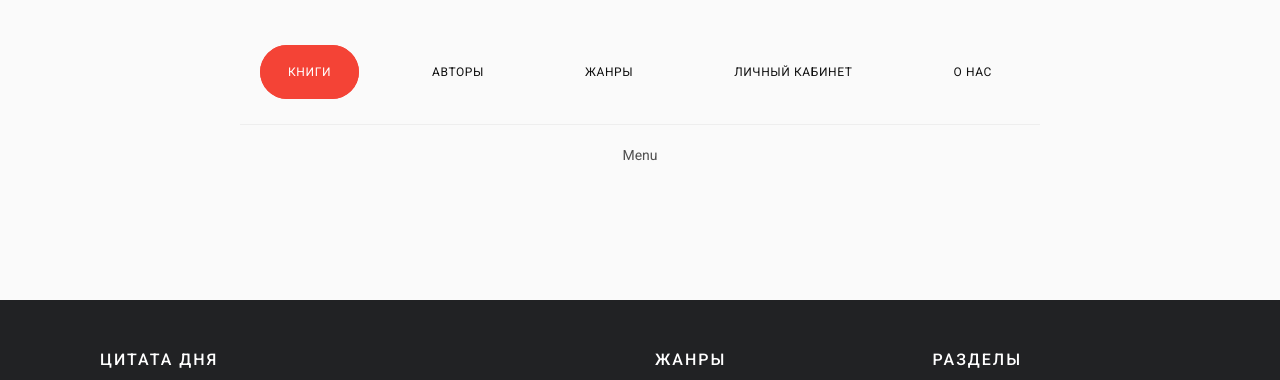
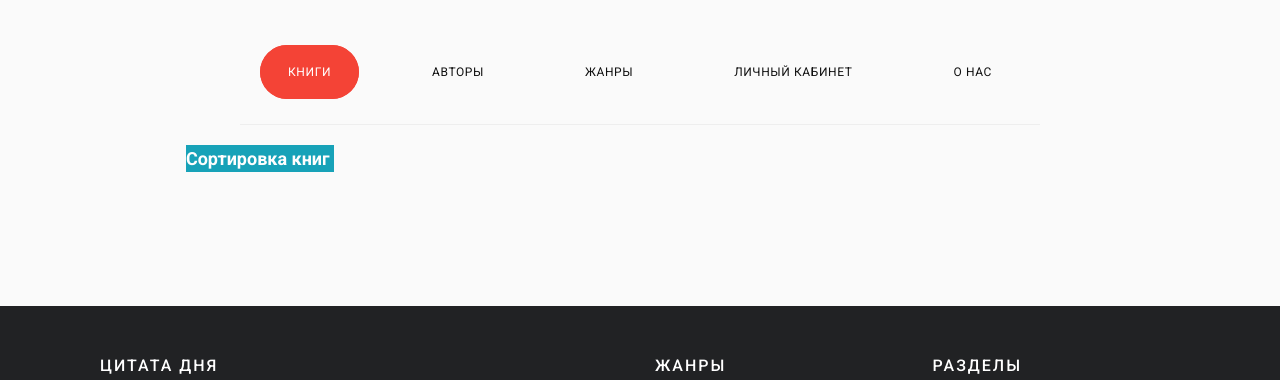
Before and after one commit to przlv/AppReader, a Python web app: template reader/templates/index.html in a window 1280 px wide. Shown: the top 380 px of the page. Run offline with Jinja, Linux system fonts and the light colour scheme; the template is opened without the code that fills it, so the values that code supplies are empty; some libraries are stand-ins or nearby versions.

Commit message:
SortNiceWork
sheeeeeeeeeeeeeeeeeeeeeeeesh

```diff
--- a/reader/static/css/authors.css
+++ b/reader/static/css/authors.css
@@ -90,3 +90,74 @@
  input[type="submit"]:hover {
    opacity: 0.9;
  }
+
+ .custom-dropdown {
+   border: none !important;
+   background-color: #17a2b8;
+   font-size: 18px;
+   font-weight: bold;
+
+}
+.custom-dropdown > a {
+   color: rgb(255, 254, 254);
+ }
+.custom-dropdown > a .arrow {
+   display: inline-block;
+   position: relative;
+   transition: .3s transform ease;
+   transition: .3s transform ease;
+   transition: .3s transform ease;
+}
+.custom-dropdown.show > a .arrow {
+  transform: rotate(-180deg);
+  transform: rotate(-180deg);
+   transform: rotate(-180deg);
+}
+.custom-dropdown .btn:active, .custom-dropdown .btn:focus {
+  box-shadow: none !important;
+  box-shadow: none !important;
+  outline: none;
+}
+.custom-dropdown .btn.btn-custom {
+  border: 1px solid #efefef;
+}
+
+.custom-dropdown hr {
+  display: block;
+  height: 1px;
+  border: 0;
+  border-top: 1px solid #e9ecef;
+  margin: .5em 0;
+  padding: 0;
+ }
+.custom-dropdown .dropdown-menu {
+  border: 1px solid transparent !important;
+  box-shadow: 0 15px 30px 0 rgba(0, 0, 0, 0.2);
+  box-shadow: 0 15px 30px 0 rgba(0, 0, 0, 0.2);
+  margin-top: -10px !important;
+  padding: 20px 0;
+  border-radius: 0;
+  background: rgb(255, 255, 255);
+  transition: .3s margin-top ease, .3s opacity ease, .3s visibility ease;
+  transition: .3s margin-top ease, .3s opacity ease, .3s visibility ease;
+  transition: .3s margin-top ease, .3s opacity ease, .3s visibility ease;
+ }
+.custom-dropdown .dropdown-menu.active {
+    opacity: 1;
+    visibility: visible;
+    margin-top: 0px !important; }
+.custom-dropdown .dropdown-menu a {
+   font-size: 14px;
+   padding: 8px 20px;
+   position: relative;
+   color: #000; }
+.custom-dropdown .dropdown-menu a:last-child {
+   border-bottom: none; }
+ .custom-dropdown .dropdown-menu a .icon {
+   margin-right: 15px;
+   display: inline-block; }
+.custom-dropdown .dropdown-menu a:hover, .custom-dropdown .dropdown-menu a:active, .custom-dropdown .dropdown-menu a:focus {
+   background: #17a2b8;
+   color: #000; }
+.custom-dropdown .dropdown-menu a:hover .number, .custom-dropdown .dropdown-menu a:active .number, .custom-dropdown .dropdown-menu a:focus .number {
+   color: #fff; }
--- a/reader/templates/index.html
+++ b/reader/templates/index.html
@@ -5,27 +5,22 @@
 <link href="{{ url_for('static', filename='css/authors.css') }}" rel="stylesheet">
 
 <div class="container">
-    <div class="row justify-content-center text-center">
-        <div class="col-md-5">
+    <div class="row justify-content-left text-center">
+        <div class="col-md-4">
             <div class="dropdown custom-dropdown">
                 <a href="#" data-toggle="dropdown" class="align-items-center dropdown-link " aria-haspopup="true"
                     aria-expanded="false" data-offset="-70, 20">
-                    Menu
+                    Сортировка книг
                     <span class="arrow icon-keyboard_arrow_down"></span>
                 </a>
                 <div class="dropdown-menu" aria-labelledby="dropdownMenuButton">
-                    <h3 class="menu-heading">Help &amp; Feedback</h3>
-                    <a class="dropdown-item" href="/1"> <span class="icon icon-dashboard"></span> Getting started</a>
-                    <a class="dropdown-item" href="/2"><span class="icon icon-mail_outline"></span>Help center <span
-                            class="number">3</span></a>
-                    <a class="dropdown-item" href="/3"><span class="icon icon-people"></span>Contact us</a>
-                    <hr>
-                    <h3 class="menu-heading">About</h3>
-                    <a class="dropdown-item" href="/4"><span class="icon icon-comment"></span>Blog</a>
-                    <a class="dropdown-item" href="/5"><span class="icon icon-lock_outline"></span>Privacy</a>
-                    <a class="dropdown-item" href="/5"><span class="icon icon-security"></span>Security</a>
-                    <a class="dropdown-item" href="/6"><span class="icon icon-featured_play_list"></span>Terms of
-                        service</a>
+                    <a class="dropdown-item" href="/1"> <span class="icon icon-dashboard"></span>Сначала дешевые</a>
+                    <a class="dropdown-item" href="/2"><span class="icon icon-mail_outline"></span>Сначала дорогие</span></a>
+                    <a class="dropdown-item" href="/3"><span class="icon icon-dashboard"></span>Высокооценённые</span></a>
+                    <a class="dropdown-item" href="/4"><span class="icon icon-mail_outline"></span>Низкооценённые</span></a>
+                    <a class="dropdown-item" href="/5"><span class="icon icon-dashboard"></span>По названию, А-Я</span></a>
+                    <a class="dropdown-item" href="/6"><span class="icon icon-mail_outline"></span>По названию, Я-А</span></a>
+                    <a class="dropdown-item" href="/7"><span class="icon icon-dashboard"></span>Год публикации</span></a>
                 </div>
             </div>
         </div>
```
